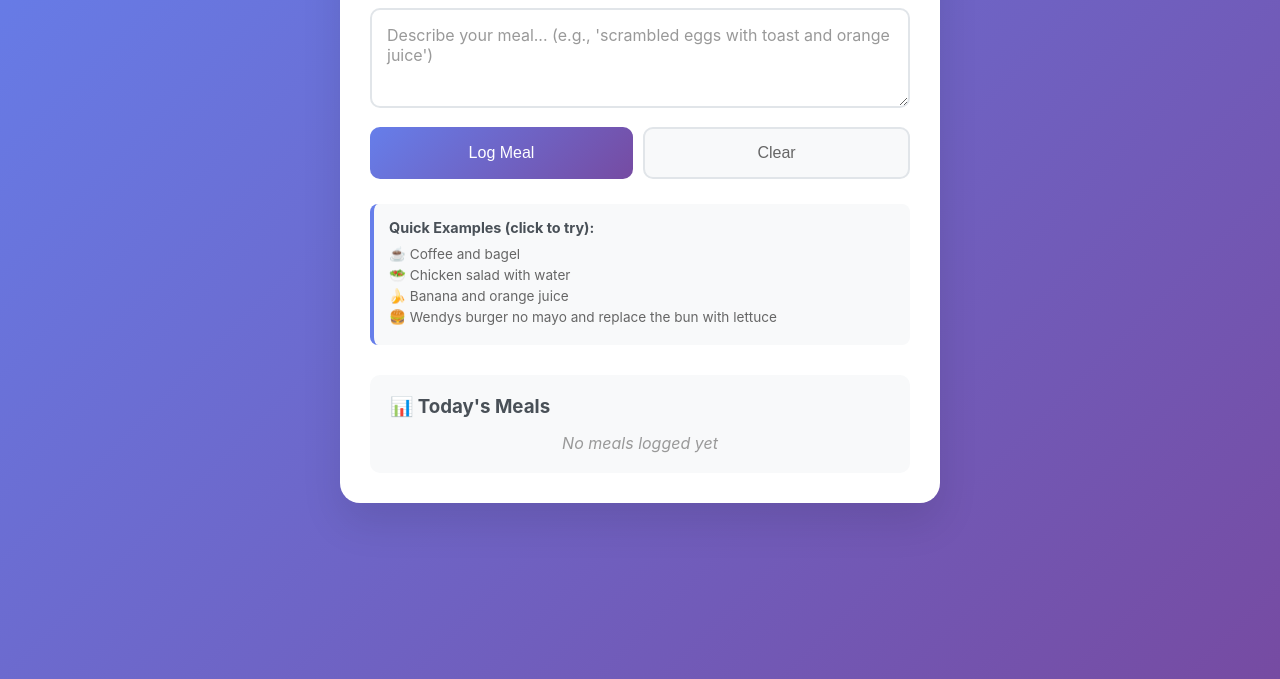
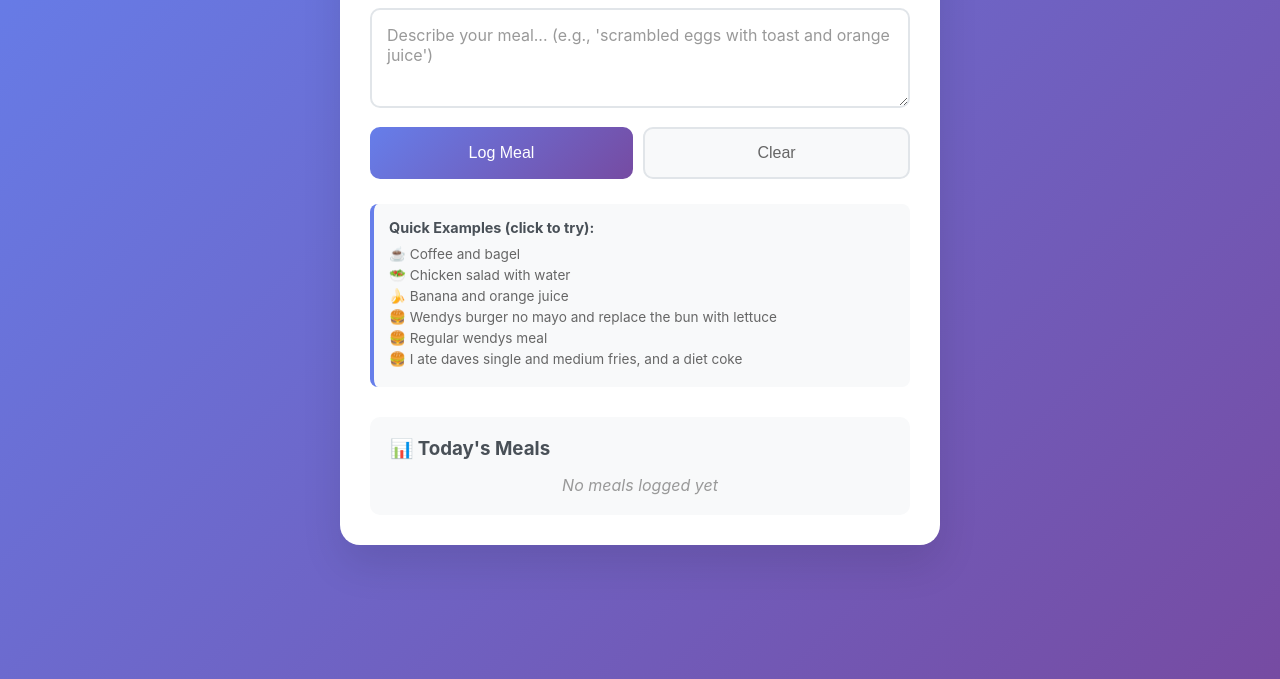
Before and after one commit to SalihTalhaAydin/Calorie-counter-2, a website: page public/index.html in a window 1280 px wide. Shown: the part 121-800 px from the top of the page. Drawn offline with Linux system fonts and the light colour scheme.

Commit message:
added more example to ui

```diff
--- a/public/index.html
+++ b/public/index.html
@@ -289,6 +289,15 @@
         >
           🍔 Wendys burger no mayo and replace the bun with lettuce
         </div>
+        <div class="example-item" onclick="fillExample('Regular wendys meal')">
+          🍔 Regular wendys meal
+        </div>
+        <div
+          class="example-item"
+          onclick="fillExample('I ate daves single and medium fries, and a diet coke')"
+        >
+          🍔 I ate daves single and medium fries, and a diet coke
+        </div>
       </div>
 
       <div id="clarification" class="clarification">
```
